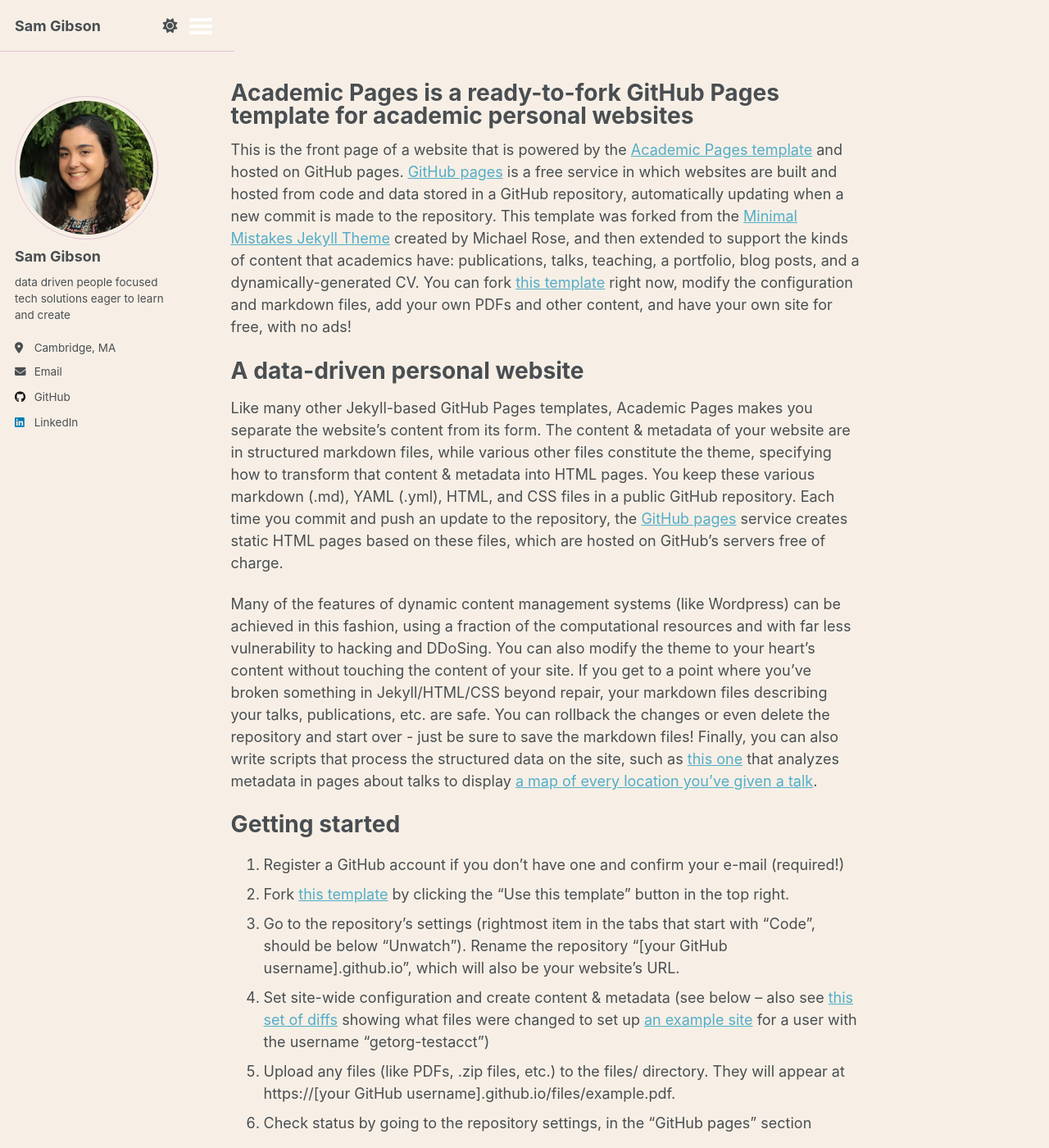
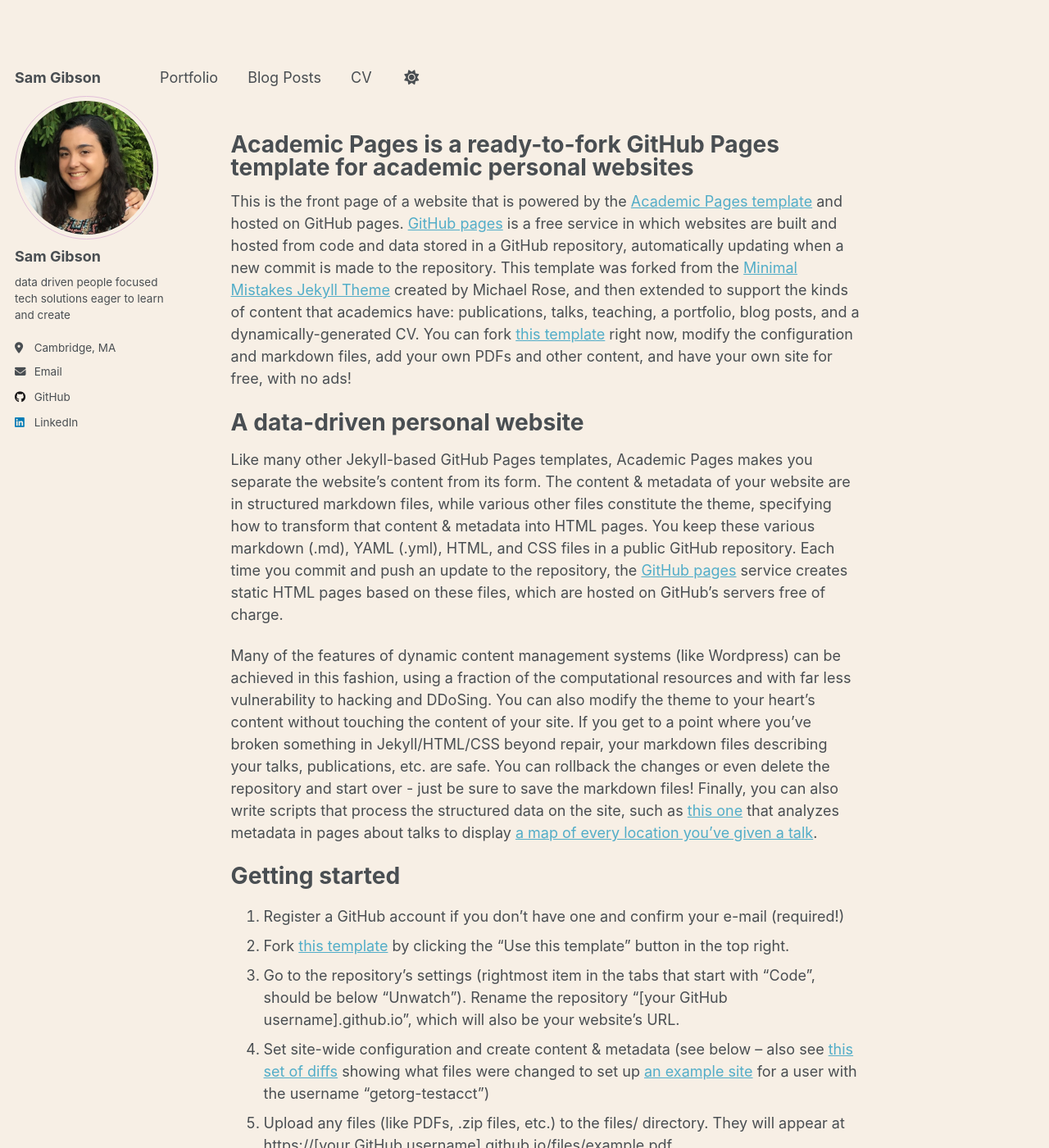
Before and after one commit to smgibson19/smgibson19.github.io, a Jekyll site: the page built from _pages/about.md, in a window 1280 px wide and 1400 px high. Shown: the whole window at 82% size. Built offline with Jekyll 4.4.1, drawn with Linux system fonts in a browser that asks for light colours.

```diff
--- a/_sass/layout/_masthead.scss
+++ b/_sass/layout/_masthead.scss
@@ -3,11 +3,11 @@
    ========================================================================== */
 
 .masthead {
-  position: fixed;
+  position: auto;
   background: var(--global-bg-color);
   height: fit-content;
   top: 0;
-  // width: 100%;
+  width: 100%;
 
   -webkit-animation: intro 0.3s both;
           animation: intro 0.3s both;
```
